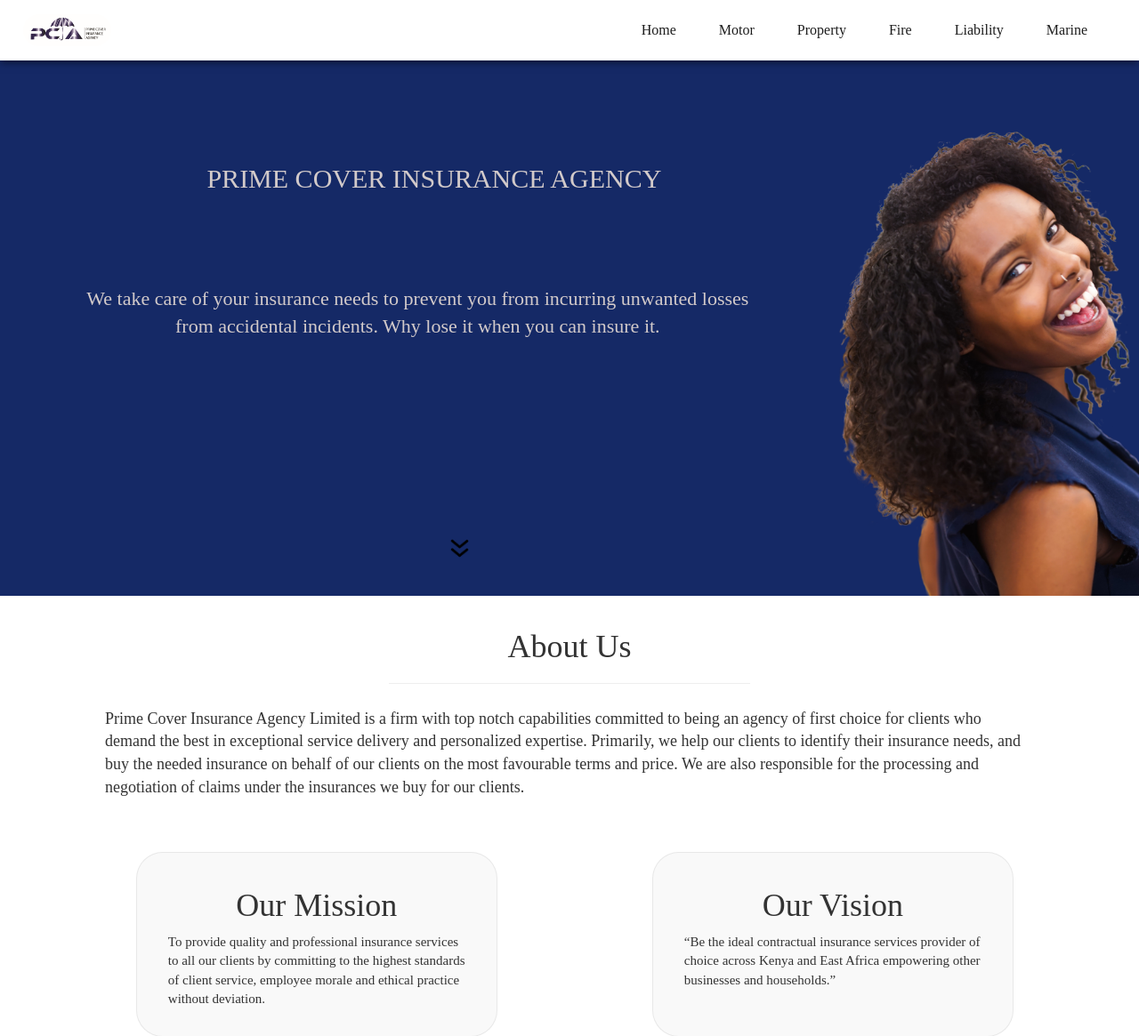
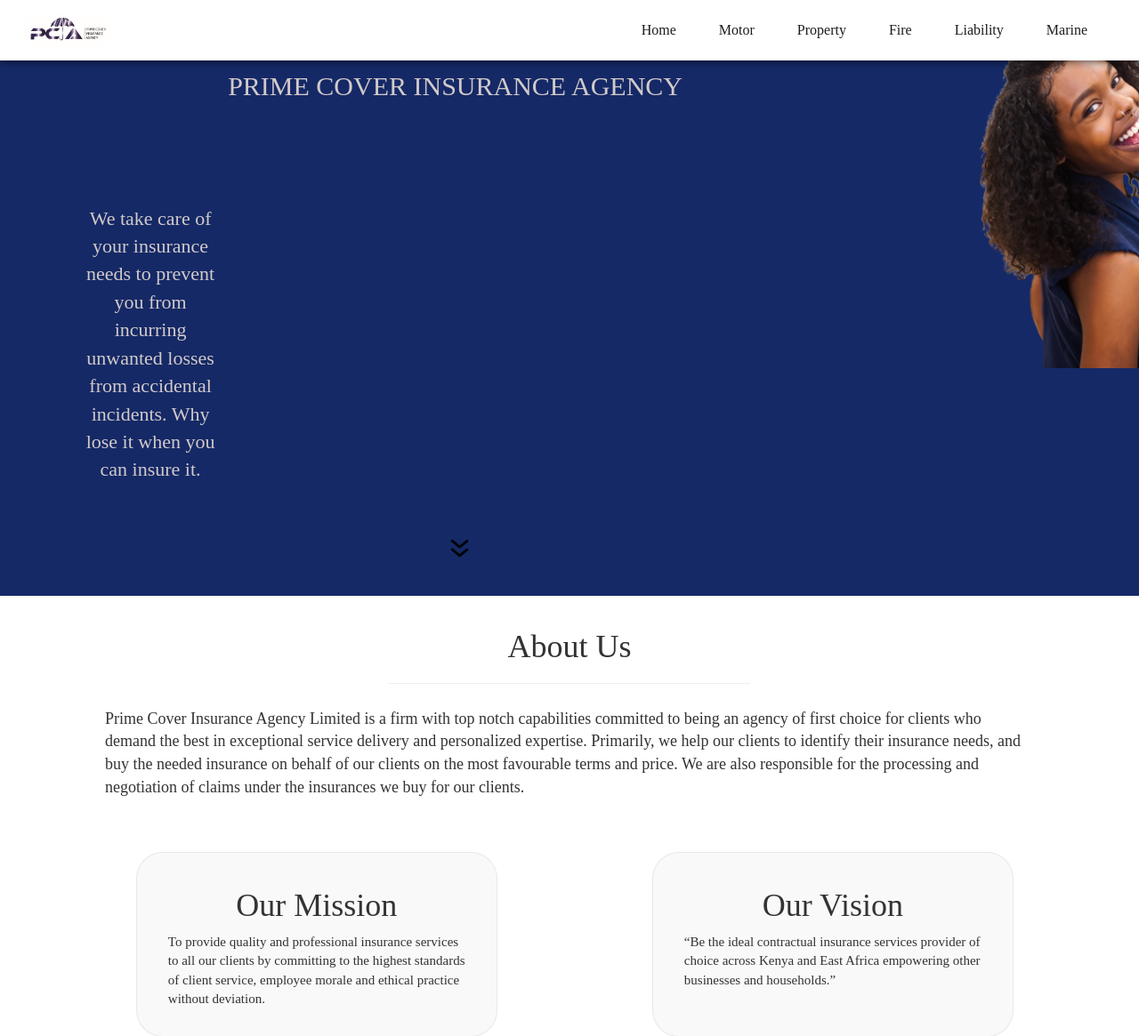
Before and after one commit to Mathewsalufwani/PCI, a Django app: page / in a window 1280 px wide. Shown: the top 1165 px of the page at 89% size. Run offline with Django 3.2, Linux system fonts and the light colour scheme; some libraries are stand-ins or nearby versions; some web fonts are replaced.

Commit message:
commit 43

```diff
--- a/static/css/app2.css
+++ b/static/css/app2.css
@@ -504,20 +504,39 @@
   }
 
   .hero {
-    height: 560px;
+    height: 650px;
+    overflow: hidden;
   }
 
   .hero h1 {
-    padding-top: 30%;
+    padding-top: 20%;
   }
 
   .hero p {
-    top: 10%
+    top: 10%;
+    margin-right: 326px;
+    margin-left: 95px;
+    margin-top: 20px;
   }
 
   .hero .arrow {
     bottom: 0%;
+    left: 180px;
+    top: 75%;
   }
+
+  .hero .girl {
+    display: block;
+    width: 272px;
+    height: 455px;
+    -ms-grid-column: 4;
+    -ms-grid-column-span: 4;
+    grid-column: 7/8;
+    -ms-grid-row: 2;
+    grid-row: 2;
+    margin-left: 344px;
+    position: relative;
+}
 
   .about {
     padding-left: 60px;
```
